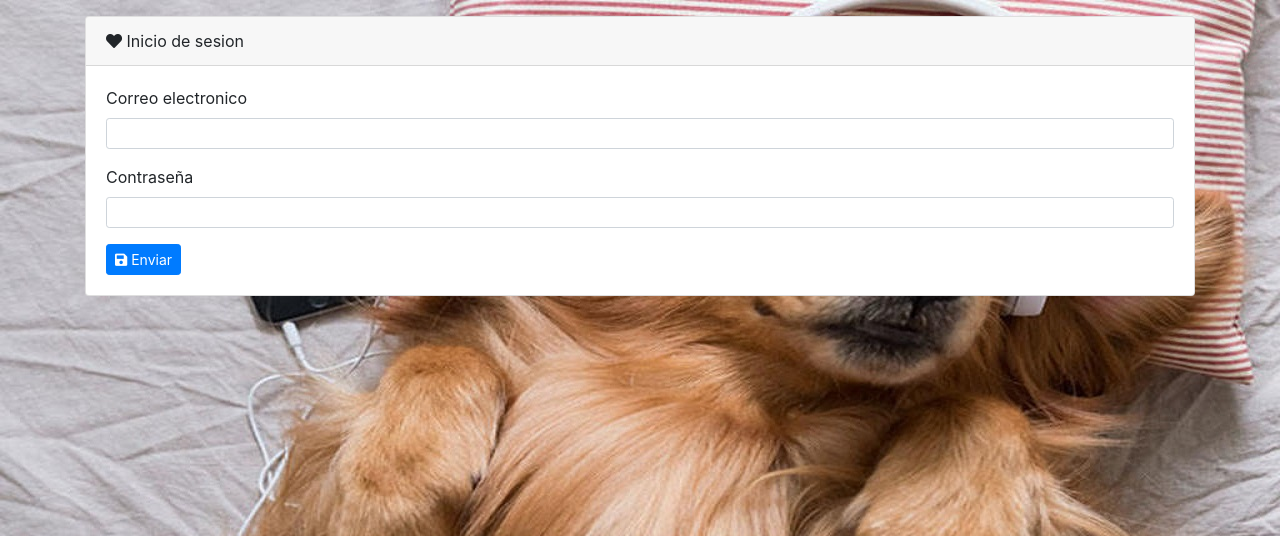
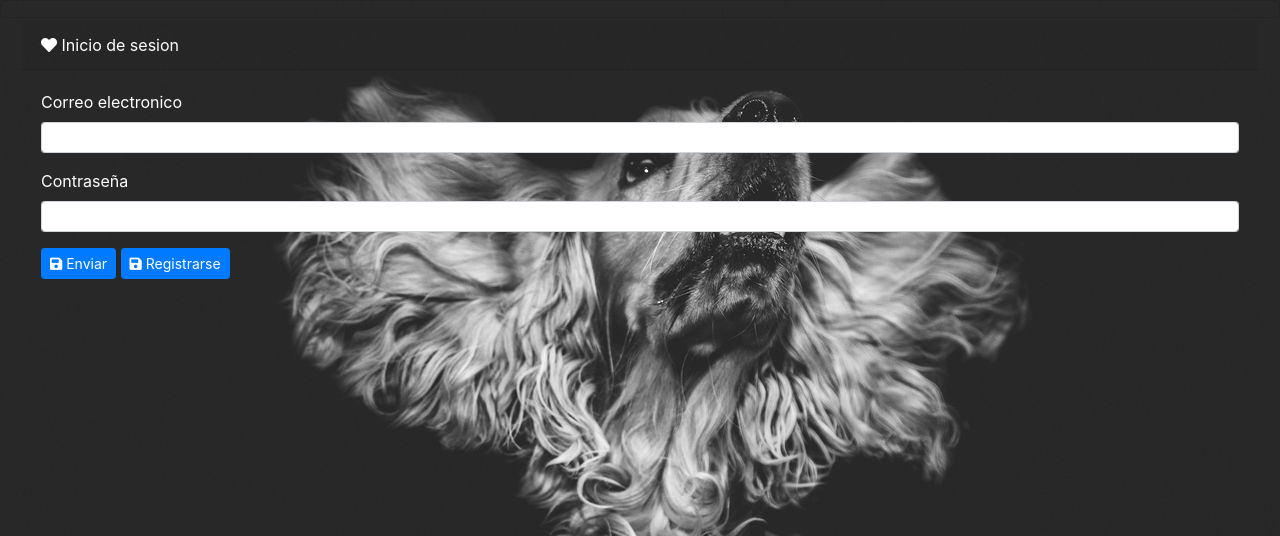
Before and after one commit to Cristian386/Hotel_para_perros, a PHP site: page /index.php in a window 1280 px wide. Shown: the top 536 px of the page. Run offline with PHP 8.4, Linux system fonts and the light colour scheme.

Commit message:
Imagen index

```diff
--- a/index.php
+++ b/index.php
@@ -7,9 +7,9 @@
     <link rel="stylesheet" href="css/bootstrap.min.css">
     <link rel="stylesheet" href="css/all.min.css">
 </head>
-<body background="img/musica.jpg" class="img-fluid" alt="Responsive image">
+<body background="img/30.jpg" class="card bg-dark text-white" alt="Responsive image">
     <div class="container mt-3">
-        <div class="card">
+        <div class="card-img-overlay">
             <div class="card-header">
                 <i class="fa fa-heart"></i> Inicio de sesion
             </div>
@@ -24,6 +24,7 @@
                         <input type="password" class="form-control form-control-sm" id="contrasena" name="contrasena" required>
                     </div>
                     <button class="btn btn-primary btn-sm" type="submit"><i class="fa fa-save"></i> Enviar</button>
+                    <button class="btn btn-primary btn-sm" type="submit"><i class="fa fa-save"></i> Registrarse</button>
                 </form>
             </div>
         </div>
@@ -31,4 +32,5 @@
     <script src="js/jquery-3.5.1.min.js"></script>
     <script src="js/bootstrap.min.js"></script>
 </body>
+</body>
 </html>
```
Also changed, not shown: img/30.jpg (added).
